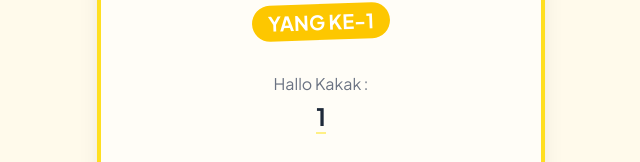
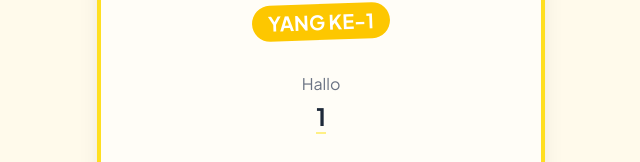
Before and after one commit to sendygithub/promosi, a Next.js app: page /ulangtahun/1 in a window 1280 px wide. Shown: the part 363-525 px from the top of the page, without its empty margins (319-959 px from the left). Built offline with nearby package versions, Linux system fonts and the light colour scheme.

Commit message:
hapus kakak

```diff
--- a/app/ulangtahun/[guest]/page.tsx
+++ b/app/ulangtahun/[guest]/page.tsx
@@ -190,7 +190,7 @@ export default function UlangTahunPage() {
                                 YANG KE-1
                             </div>
                             <div className="mb-8">
-                                <p className="text-gray-500 mb-1">Hallo Kakak :</p>
+                                <p className="text-gray-500 mb-1">Hallo</p>
                                 <h2 className="text-2xl font-bold text-gray-800 border-b-2 border-yellow-200 inline-block">{guestName}</h2>
                             </div>
                             <button
@@ -214,7 +214,7 @@ export default function UlangTahunPage() {
                             <Image src="/gallery/kiara1.jpg" alt="Baby" fill className="object-cover" priority />
                         </div>
                         <h2 className="text-3xl font-bold text-yellow-600 mb-2">Halooooo..!</h2>
-                        <h3 className="text-xl font-medium text-gray-600 mb-4">Kakak {guestName}</h3>
+                        <h3 className="text-xl font-medium text-gray-600 mb-4">{guestName}</h3>
                         <p className="text-lg text-gray-500 mb-2">Datang Yuk! Ke Acara Ulang Tahun</p>
                         <h1 className="text-5xl md:text-7xl font-black text-gray-800">Kiara Sovia</h1>
                     </FadeInSection>
```
